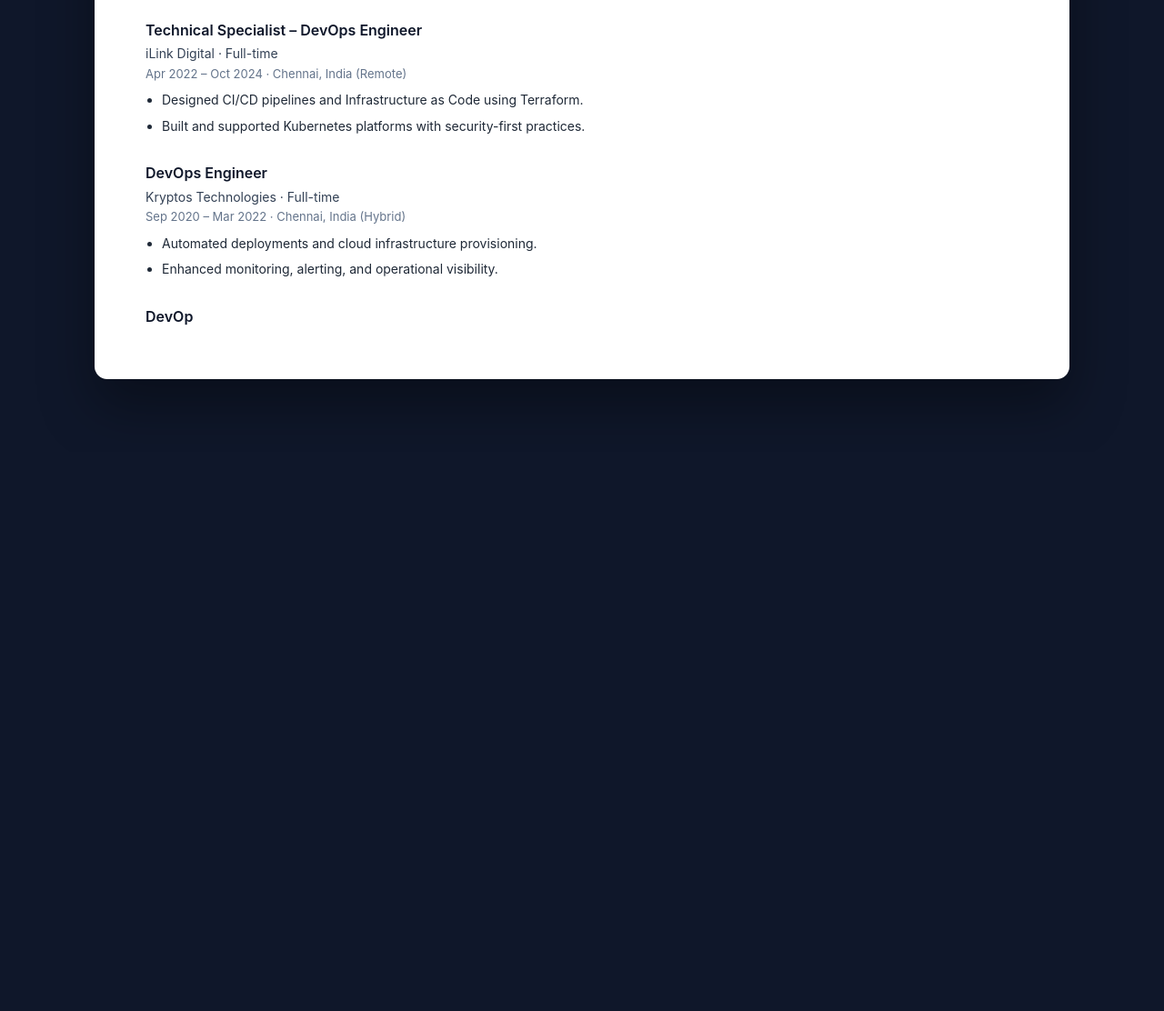
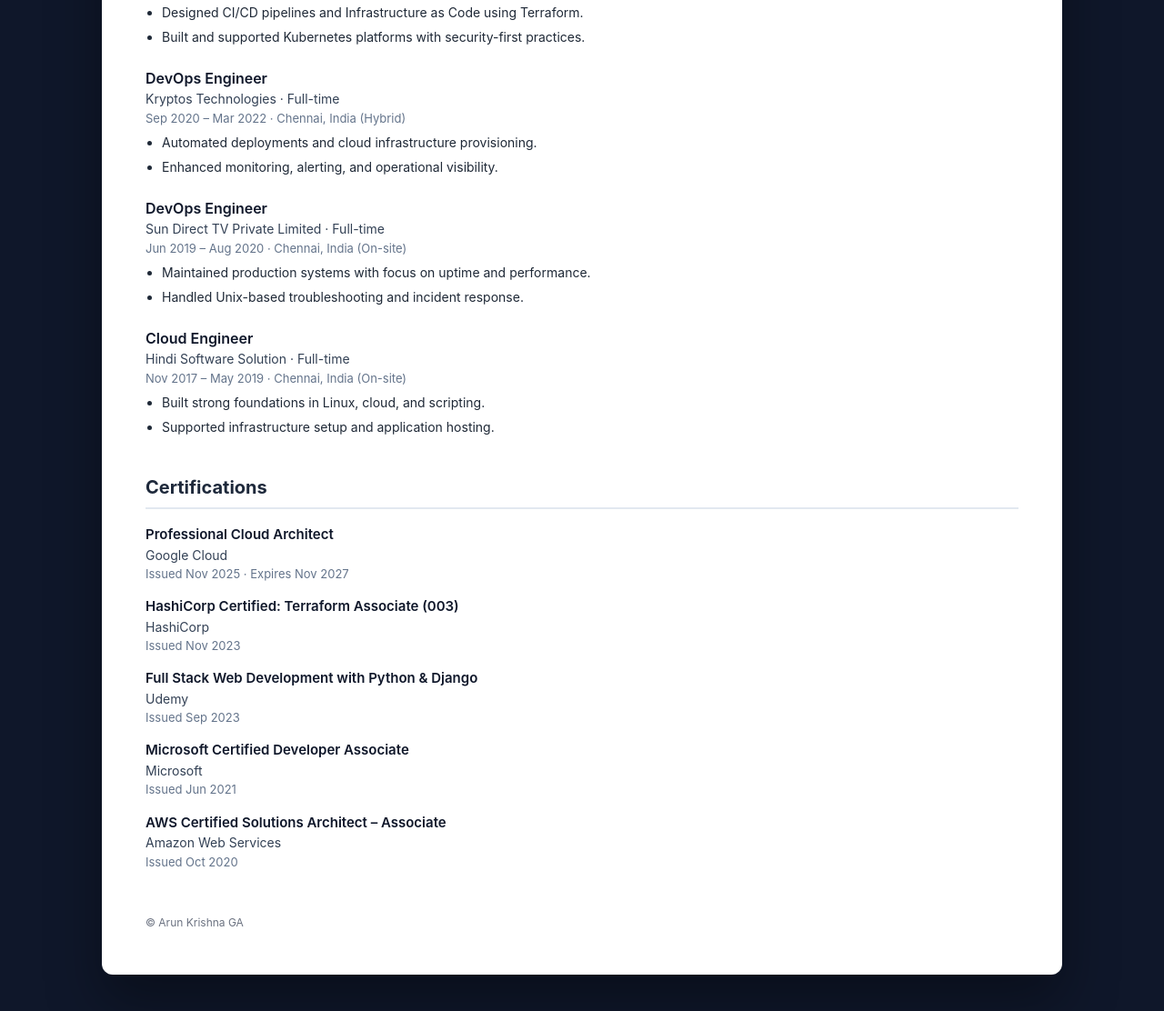
Before and after one commit to Arunkrishna94/arunkrishna94.github.io, a plain HTML site: page index.html in a window 1280 px wide. Shown: the part 832-1944 px from the top of the page at 91% size. Before the commit the page ends 1329 px from the top, so only its background shows below. Drawn offline with Linux system fonts and the light colour scheme.

Commit message:
Refactor index.html for layout and add certifications
Updated styling and structure of the index.html file to enhance layout and readability. Added a new certifications section with relevant details.

```diff
--- a/index.html
+++ b/index.html
@@ -9,32 +9,32 @@
     /* ===== GLOBAL ===== */
     body {
       margin: 0;
-      background-color: #0f172a; /* Outer shell */
+      background-color: #0f172a;
       font-family: -apple-system, BlinkMacSystemFont, "Segoe UI", Roboto, Arial, sans-serif;
-      line-height: 1.6;
+      line-height: 1.55;
     }
 
     .container {
       max-width: 960px;
-      margin: 80px auto;
-      padding: 56px;
+      margin: 60px auto;
+      padding: 48px;
       background: #ffffff;
-      border-radius: 14px;
+      border-radius: 12px;
       box-shadow: 0 30px 60px rgba(0, 0, 0, 0.35);
     }
 
-    /* ===== EXECUTIVE HEADER ===== */
+    /* ===== HEADER ===== */
     .header {
-      background-color: #0f172a; /* Professional slate */
-      padding: 36px;
-      border-radius: 12px;
-      margin-bottom: 48px;
+      background-color: #0f172a;
+      padding: 32px;
+      border-radius: 10px;
+      margin-bottom: 40px;
     }
 
     .header h1 {
-      font-size: 36px;
+      font-size: 34px;
       color: #ffffff;
-      margin-bottom: 6px;
+      margin-bottom: 4px;
     }
 
     .subtitle {
@@ -44,28 +44,24 @@
     }
 
     .links {
-      margin-top: 14px;
+      margin-top: 12px;
     }
 
     .links a {
       margin-right: 20px;
       color: #93c5fd;
-      font-weight: 500;
+      font-size: 14px;
       text-decoration: none;
-      font-size: 14px;
-    }
-
-    .links a:hover {
-      text-decoration: underline;
     }
 
     /* ===== SECTIONS ===== */
     h2 {
-      margin-top: 48px;
+      margin-top: 40px;
       font-size: 20px;
       padding-bottom: 6px;
       color: #1e293b;
       border-bottom: 2px solid #e2e8f0;
+      page-break-after: avoid;
     }
 
     p {
@@ -75,19 +71,20 @@
     }
 
     ul {
-      margin-top: 8px;
+      margin-top: 6px;
       padding-left: 18px;
     }
 
     li {
       font-size: 14px;
-      margin-bottom: 6px;
+      margin-bottom: 5px;
       color: #1f2937;
     }
 
     /* ===== EXPERIENCE ===== */
     .role {
-      margin-top: 28px;
+      margin-top: 22px;
+      page-break-inside: avoid;
     }
 
     .role-title {
@@ -99,7 +96,6 @@
     .company {
       font-size: 14px;
       color: #334155;
-      margin-top: 2px;
     }
 
     .duration {
@@ -108,11 +104,51 @@
       margin-bottom: 6px;
     }
 
+    /* ===== CERTIFICATIONS ===== */
+    .cert {
+      margin-top: 14px;
+      page-break-inside: avoid;
+    }
+
+    .cert-title {
+      font-size: 15px;
+      font-weight: 600;
+      color: #0f172a;
+    }
+
+    .cert-org {
+      font-size: 14px;
+      color: #334155;
+    }
+
+    .cert-meta {
+      font-size: 13px;
+      color: #64748b;
+    }
+
     /* ===== FOOTER ===== */
     footer {
-      margin-top: 64px;
-      font-size: 13px;
+      margin-top: 48px;
+      font-size: 12px;
       color: #6b7280;
+    }
+
+    /* ===== PRINT OPTIMIZATION ===== */
+    @media print {
+      body {
+        background: #ffffff;
+      }
+
+      .container {
+        box-shadow: none;
+        margin: 0;
+        border-radius: 0;
+      }
+
+      a {
+        color: #000000;
+        text-decoration: none;
+      }
     }
   </style>
 </head>
@@ -120,7 +156,7 @@
 <body>
   <div class="container">
 
-    <!-- ===== HEADER ===== -->
+    <!-- HEADER -->
     <header class="header">
       <h1>Arun Krishna GA</h1>
       <div class="subtitle">
@@ -128,14 +164,13 @@
         Lead Cloud & Platform Engineer | Multi-Cloud Architecture | Kubernetes | Terraform | GitOps |
         Observability, Reliability, Security & Cost Optimization | AIOps & GenAI Automation
       </div>
-
       <div class="links">
         <a href="https://www.linkedin.com/in/arun-krishna-ga-akdk29121994/" target="_blank">LinkedIn</a>
         <a href="https://github.com/arunkrishna94" target="_blank">GitHub</a>
       </div>
     </header>
 
-    <!-- ===== ABOUT ===== -->
+    <!-- ABOUT -->
     <section>
       <h2>About</h2>
       <p>
@@ -146,7 +181,7 @@
       </p>
     </section>
 
-    <!-- ===== EXPERIENCE ===== -->
+    <!-- EXPERIENCE -->
     <section>
       <h2>Experience</h2>
 
@@ -181,4 +216,65 @@
       </div>
 
       <div class="role">
-        <div class="role-title">DevOp
+        <div class="role-title">DevOps Engineer</div>
+        <div class="company">Sun Direct TV Private Limited · Full-time</div>
+        <div class="duration">Jun 2019 – Aug 2020 · Chennai, India (On-site)</div>
+        <ul>
+          <li>Maintained production systems with focus on uptime and performance.</li>
+          <li>Handled Unix-based troubleshooting and incident response.</li>
+        </ul>
+      </div>
+
+      <div class="role">
+        <div class="role-title">Cloud Engineer</div>
+        <div class="company">Hindi Software Solution · Full-time</div>
+        <div class="duration">Nov 2017 – May 2019 · Chennai, India (On-site)</div>
+        <ul>
+          <li>Built strong foundations in Linux, cloud, and scripting.</li>
+          <li>Supported infrastructure setup and application hosting.</li>
+        </ul>
+      </div>
+    </section>
+
+    <!-- CERTIFICATIONS -->
+    <section>
+      <h2>Certifications</h2>
+
+      <div class="cert">
+        <div class="cert-title">Professional Cloud Architect</div>
+        <div class="cert-org">Google Cloud</div>
+        <div class="cert-meta">Issued Nov 2025 · Expires Nov 2027</div>
+      </div>
+
+      <div class="cert">
+        <div class="cert-title">HashiCorp Certified: Terraform Associate (003)</div>
+        <div class="cert-org">HashiCorp</div>
+        <div class="cert-meta">Issued Nov 2023</div>
+      </div>
+
+      <div class="cert">
+        <div class="cert-title">Full Stack Web Development with Python & Django</div>
+        <div class="cert-org">Udemy</div>
+        <div class="cert-meta">Issued Sep 2023</div>
+      </div>
+
+      <div class="cert">
+        <div class="cert-title">Microsoft Certified Developer Associate</div>
+        <div class="cert-org">Microsoft</div>
+        <div class="cert-meta">Issued Jun 2021</div>
+      </div>
+
+      <div class="cert">
+        <div class="cert-title">AWS Certified Solutions Architect – Associate</div>
+        <div class="cert-org">Amazon Web Services</div>
+        <div class="cert-meta">Issued Oct 2020</div>
+      </div>
+    </section>
+
+    <footer>
+      © Arun Krishna GA
+    </footer>
+
+  </div>
+</body>
+</html>
```
